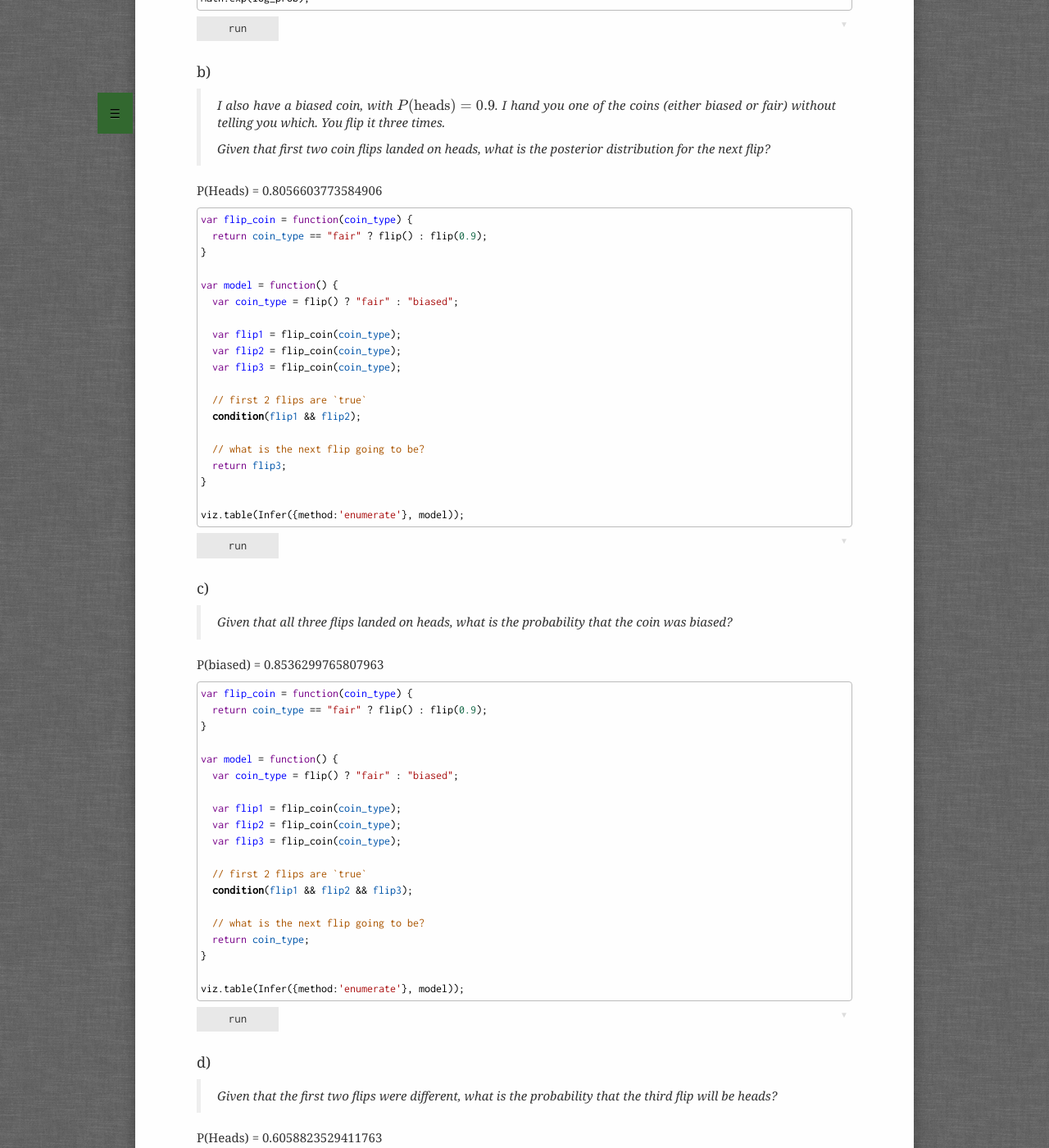
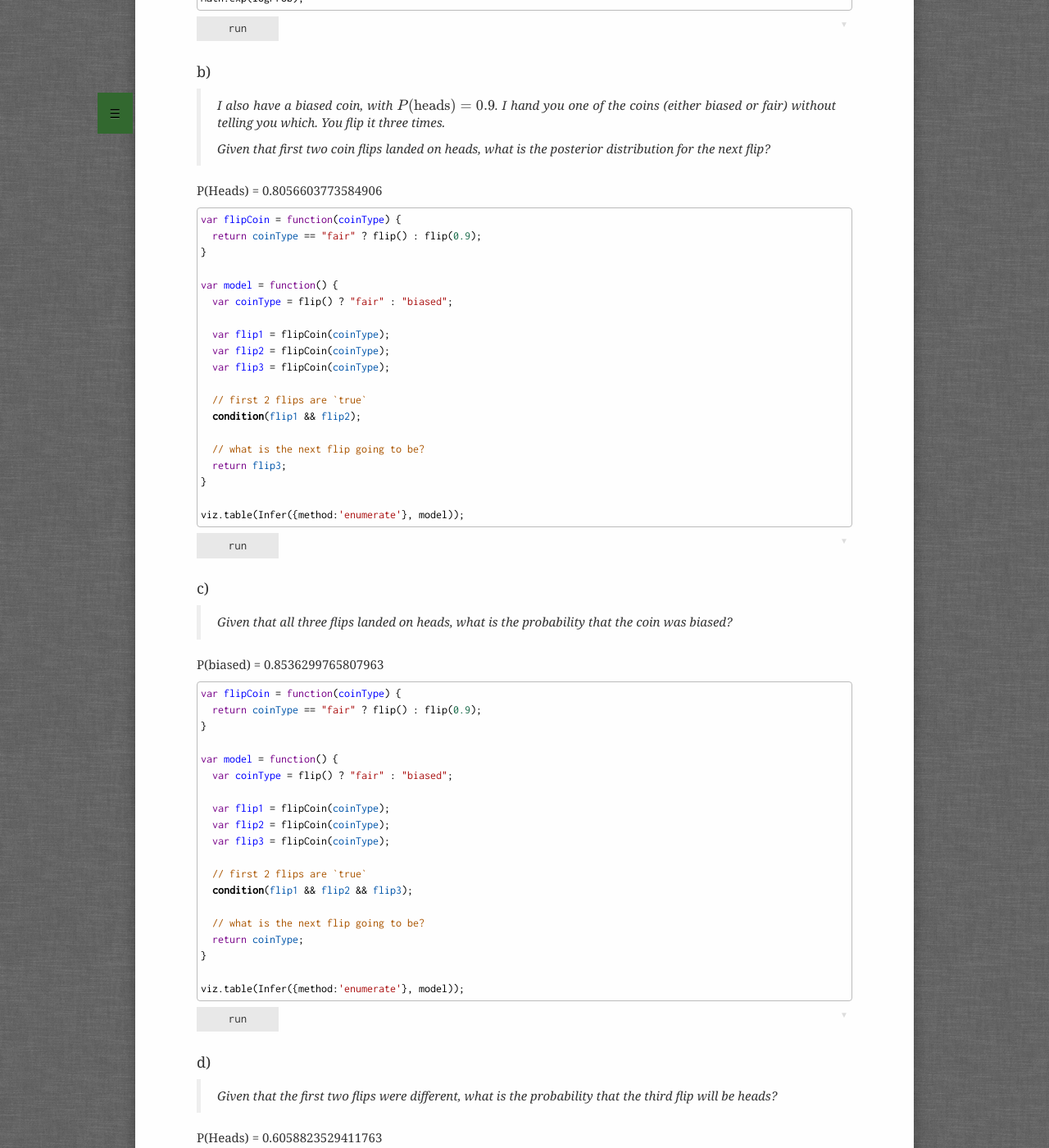
Before and after one commit to probmods/probmods2, a Jekyll site: the page built from solutions/conditioning.md, in a window 1280 px wide and 1400 px high, scrolled down 480 px. Shown: the whole window at 82% size. Built offline with Jekyll 4.4.1, drawn with Linux system fonts in a browser that asks for light colours; formulas are drawn with MathJax 3; a script that is not in the unit is left out; some of the changed text lies outside the part shown.

Commit message:
Underscores

```diff
--- a/solutions/conditioning.md
+++ b/solutions/conditioning.md
@@ -36,16 +36,16 @@
 P(Heads) = 0.8056603773584906
 
 ~~~~
-var flip_coin = function(coin_type) {
-  return coin_type == "fair" ? flip() : flip(0.9);
+var flipCoin = function(coinType) {
+  return coinType == "fair" ? flip() : flip(0.9);
 }
 
 var model = function() {
-  var coin_type = flip() ? "fair" : "biased";
+  var coinType = flip() ? "fair" : "biased";
 
-  var flip1 = flip_coin(coin_type);
-  var flip2 = flip_coin(coin_type);
-  var flip3 = flip_coin(coin_type);
+  var flip1 = flipCoin(coinType);
+  var flip2 = flipCoin(coinType);
+  var flip3 = flipCoin(coinType);
 
   // first 2 flips are `true`
   condition(flip1 && flip2);
@@ -65,22 +65,22 @@
 P(biased) = 0.8536299765807963
 
 ~~~~
-var flip_coin = function(coin_type) {
-  return coin_type == "fair" ? flip() : flip(0.9);
+var flipCoin = function(coinType) {
+  return coinType == "fair" ? flip() : flip(0.9);
 }
 
 var model = function() {
-  var coin_type = flip() ? "fair" : "biased";
+  var coinType = flip() ? "fair" : "biased";
 
-  var flip1 = flip_coin(coin_type);
-  var flip2 = flip_coin(coin_type);
-  var flip3 = flip_coin(coin_type);
+  var flip1 = flipCoin(coinType);
+  var flip2 = flipCoin(coinType);
+  var flip3 = flipCoin(coinType);
 
   // first 2 flips are `true`
   condition(flip1 && flip2 && flip3);
 
   // what is the next flip going to be?
-  return coin_type;
+  return coinType;
 }
 
 viz.table(Infer({method:'enumerate'}, model));
@@ -94,16 +94,16 @@
 P(Heads) = 0.6058823529411763
 
 ~~~~
-var flip_coin = function(coin_type) {
-  return coin_type == "fair" ? flip() : flip(0.9);
+var flipCoin = function(coinType) {
+  return coinType == "fair" ? flip() : flip(0.9);
 }
 
 var model = function() {
-  var coin_type = flip() ? "fair" : "biased";
+  var coinType = flip() ? "fair" : "biased";
 
-  var flip1 = flip_coin(coin_type);
-  var flip2 = flip_coin(coin_type);
-  var flip3 = flip_coin(coin_type);
+  var flip1 = flipCoin(coinType);
+  var flip2 = flipCoin(coinType);
+  var flip3 = flipCoin(coinType);
 
   // first 2 flips are `true`
   condition(flip1 != flip2);
```
Also changed, not shown: other parts of solutions/conditioning.md (+20 -19 lines), exercises/conditioning.md (+4 -4 lines).
